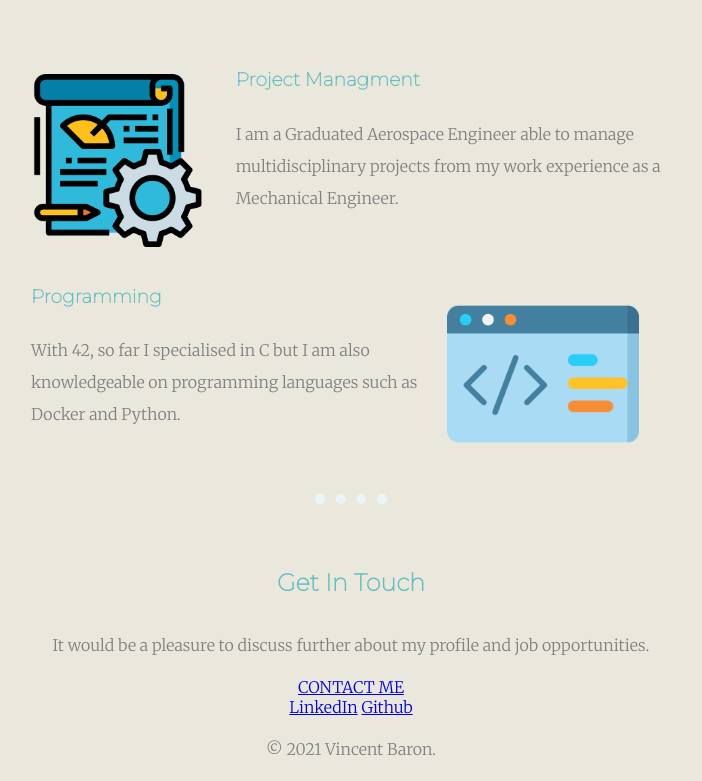
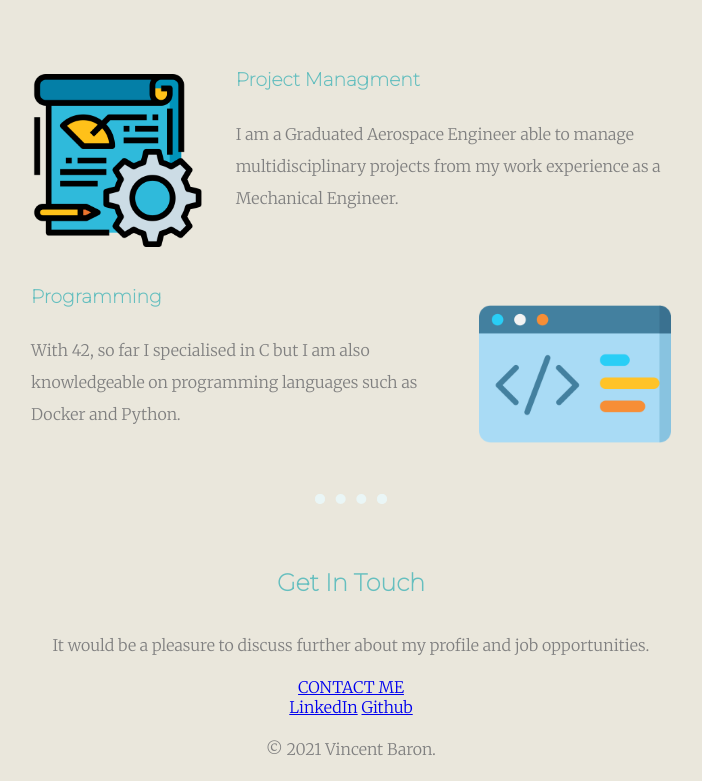
Before and after one commit to VincentBaron/cv, a plain HTML site: page index.html in a window 1280 px wide. Shown: the part 1282-2063 px from the top of the page, without its empty margins (289-991 px from the left). Drawn offline with Linux system fonts and the light colour scheme.

Commit message:
cv added

```diff
--- a/css/style.css
+++ b/css/style.css
@@ -75,7 +75,7 @@ p {
     height: 30%;
     width: 30%;
     float: right;
-    margin-right: 5%;
+    margin-left: 5%;
 }
 
 .skill-row {
```
